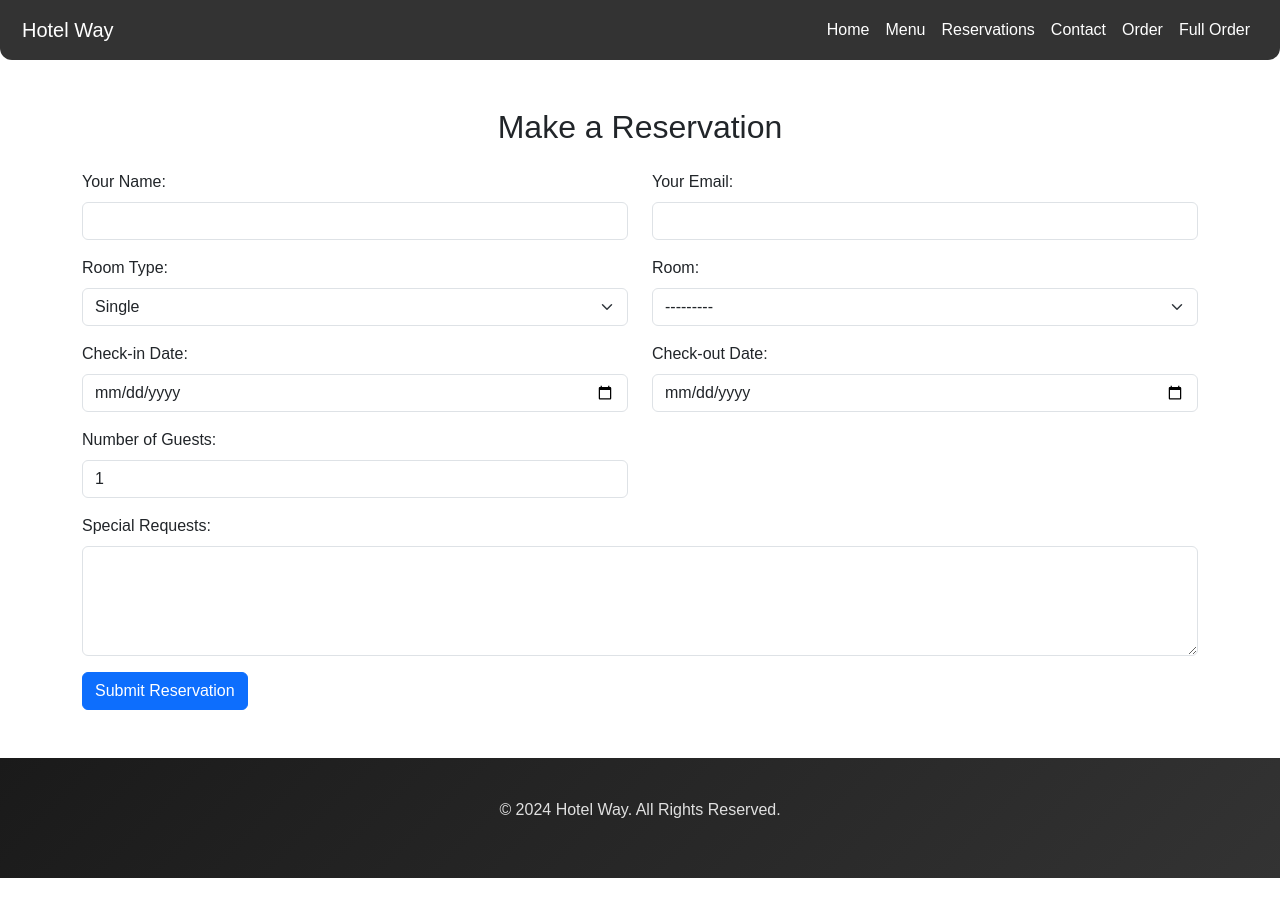
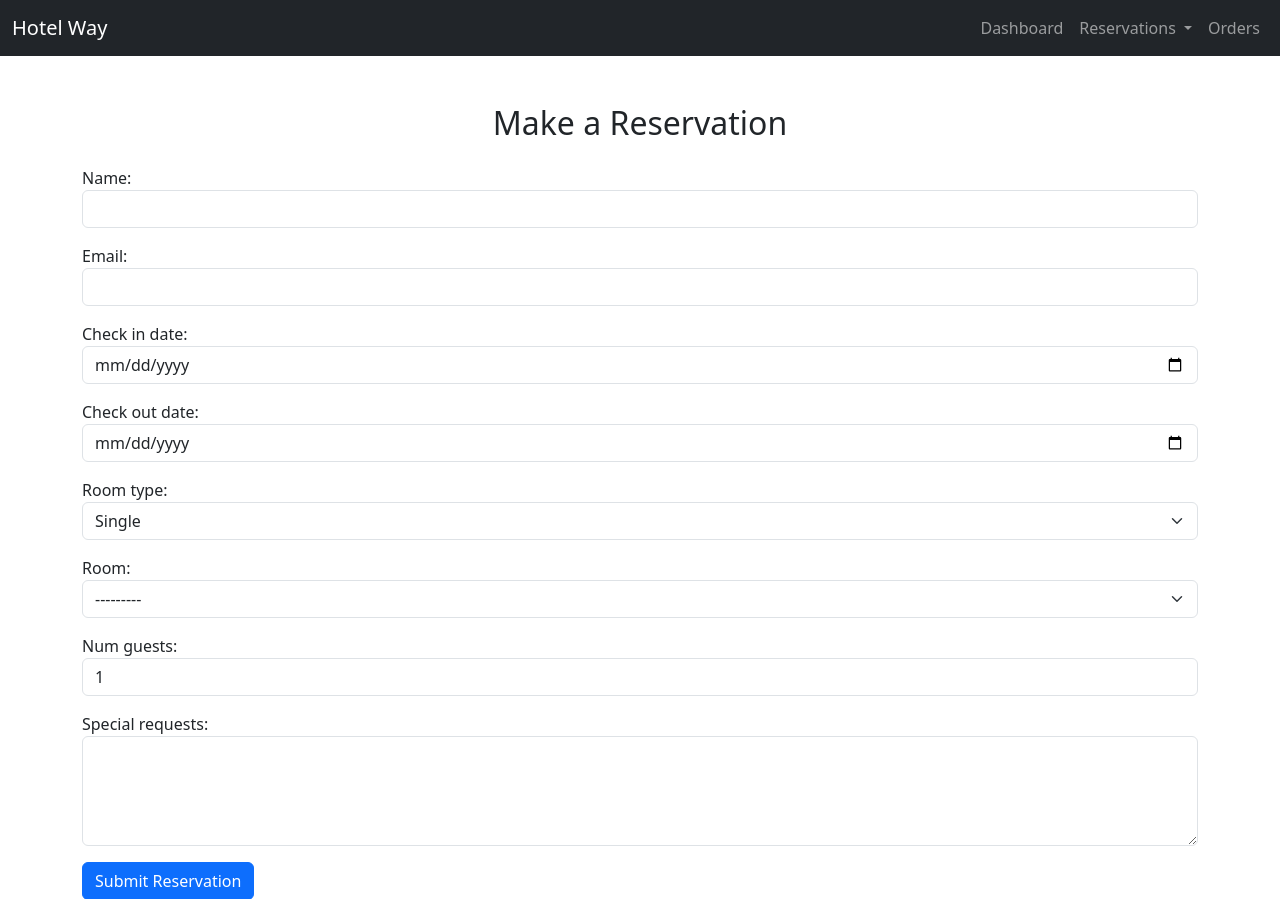
Before and after one commit to Ken-mwaniki1/Hotel_Way, a Django app: page /main/reservation/ in a window 1280 px wide. Shown: the top 899 px of the page. Before the commit the page ends 878 px from the top, so only its background shows below. Run offline with Django 4.2, Linux system fonts and the light colour scheme.

Commit message:
new change 😢
no desc

```diff
--- a/app/views.py
+++ b/app/views.py
@@ -388,38 +388,47 @@ def order_success(request, order_id):
 
     return render(request, 'main/order_success.html', context)
 
+
 def add_reservation(request):
     if request.method == 'POST':
         form = ReservationForm(request.POST)
         if form.is_valid():
+            # Save the reservation form to create a new reservation instance
             reservation = form.save()
 
-            # Calculate reservation cost
-            room_price = reservation.room.price if reservation.room else 0
-            num_days = (reservation.check_out_date - reservation.check_in_date).days
-            total_cost = room_price * num_days
+            # Generate JSON for order items with quantity set to '1'
+            order_items_json = json.dumps([{
+                'id': reservation.room.id if reservation.room else None,
+                'name': f"{reservation.room.room_type} Room",
+                'quantity': '1',  # Set the quantity to '1'
+                'price': reservation.room.price,
+            }])
 
-            # Create an associated order
+            # Create an order associated with the reservation
             order = Order.objects.create(
                 customer_name=reservation.name,
-                order_items=json.dumps([{
-                    'id': reservation.room.id if reservation.room else None,
-                    'name': f"{reservation.room.room_type} Room",
-                    'quantity': num_days,
-                    'price': room_price,
-                }]),
-                items=f"Reservation for {reservation.room_type}",
+                order_items=order_items_json,
+                items=f"Reservation for {reservation.room_type} Room",
                 status='pending',
-                payment_status='order_not_served'
+                payment_status='order_not_served',
+                guest=reservation.guest,
+                customer=reservation.customer  # Make sure this is set correctly
             )
-            return redirect('main:order_success', order_id=order.id)
+
+            # Redirect to the order confirmation page with the order ID
+            messages.success(request, "Reservation made successfully. Redirecting to order confirmation...")
+            return redirect('main:order_confirmation', order_id=order.id)
+
+        else:
+            # Handle invalid form submission
+            messages.error(request, "There was an error with your reservation form.")
+            return render(request, 'main/reservations.html', {'form': form})
+
     else:
+        # Display the reservation form for GET requests
         form = ReservationForm()
+        return render(request, 'main/reservations.html', {'form': form})
 
-    context = {
-        'form': form,
-    }
-    return render(request, 'main/reservations.html', context)
 
 def get_available_rooms(request):
     room_type = request.GET.get('room_type')
--- a/templates/main/reservations.html
+++ b/templates/main/reservations.html
@@ -1,4 +1,4 @@
-{% extends 'template_base.html' %}
+{% extends 'base.html' %}
 
 {% block title %}Make a Reservation - Hotel Way{% endblock %}
 
@@ -8,65 +8,7 @@
 
     <form method="POST" action="{% url 'main:add_reservation' %}">
         {% csrf_token %}
-        <div class="row">
-            <div class="col-md-6">
-                <div class="mb-3">
-                    <label for="{{ form.name.id_for_label }}" class="form-label">Your Name:</label>
-                    {{ form.name }}
-                </div>
-            </div>
-            <div class="col-md-6">
-                <div class="mb-3">
-                    <label for="{{ form.email.id_for_label }}" class="form-label">Your Email:</label>
-                    {{ form.email }}
-                </div>
-            </div>
-        </div>
-
-        <div class="row">
-            <div class="col-md-6">
-                <div class="mb-3">
-                    <label for="{{ form.room_type.id_for_label }}" class="form-label">Room Type:</label>
-                    {{ form.room_type }}
-                </div>
-            </div>
-            <div class="col-md-6">
-                <div class="mb-3">
-                    <label for="{{ form.room.id_for_label }}" class="form-label">Room:</label>
-                    {{ form.room }}
-                </div>
-            </div>
-        </div>
-
-        <div class="row">
-            <div class="col-md-6">
-                <div class="mb-3">
-                    <label for="{{ form.check_in_date.id_for_label }}" class="form-label">Check-in Date:</label>
-                    {{ form.check_in_date }}
-                </div>
-            </div>
-            <div class="col-md-6">
-                <div class="mb-3">
-                    <label for="{{ form.check_out_date.id_for_label }}" class="form-label">Check-out Date:</label>
-                    {{ form.check_out_date }}
-                </div>
-            </div>
-        </div>
-
-        <div class="row">
-            <div class="col-md-6">
-                <div class="mb-3">
-                    <label for="{{ form.num_guests.id_for_label }}" class="form-label">Number of Guests:</label>
-                    {{ form.num_guests }}
-                </div>
-            </div>
-        </div>
-
-        <div class="mb-3">
-            <label for="{{ form.special_requests.id_for_label }}" class="form-label">Special Requests:</label>
-            {{ form.special_requests }}
-        </div>
-
+        {{ form.as_p }}
         <button type="submit" class="btn btn-primary">Submit Reservation</button>
     </form>
 </div>
```
